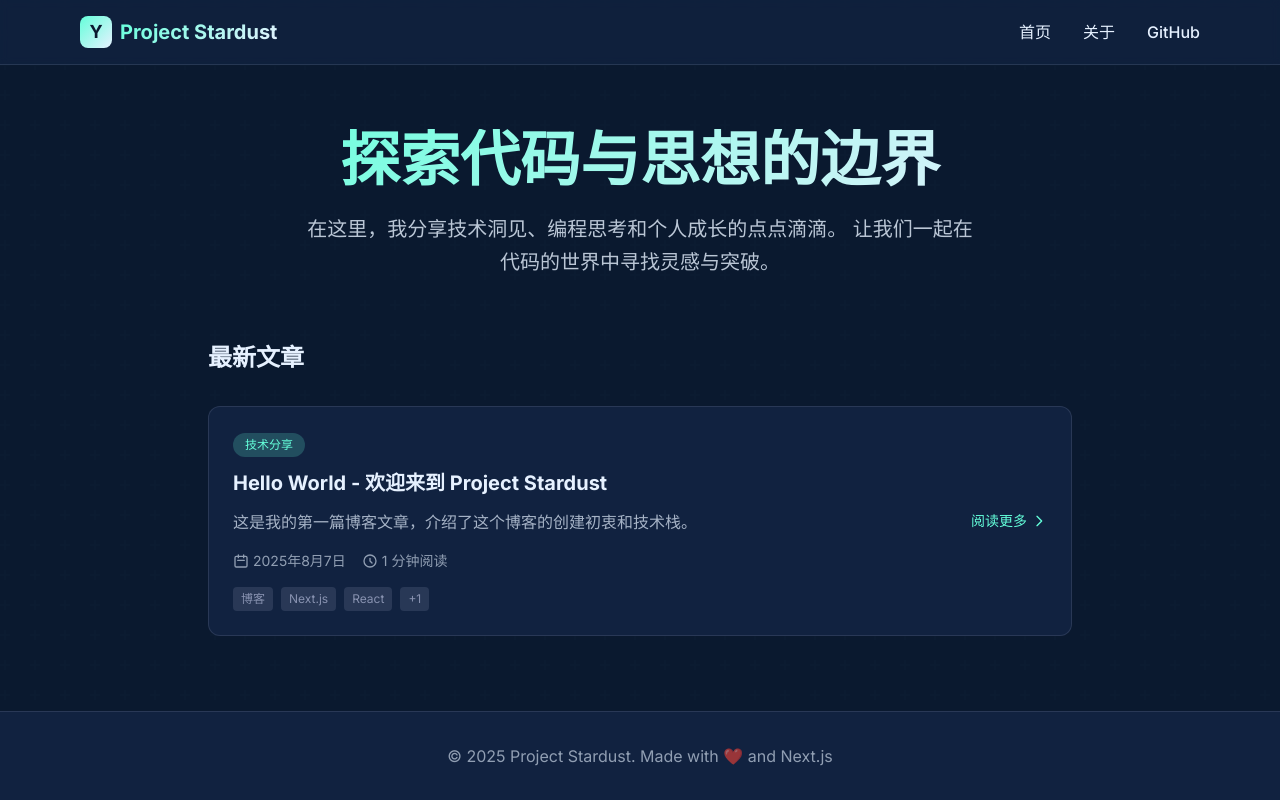
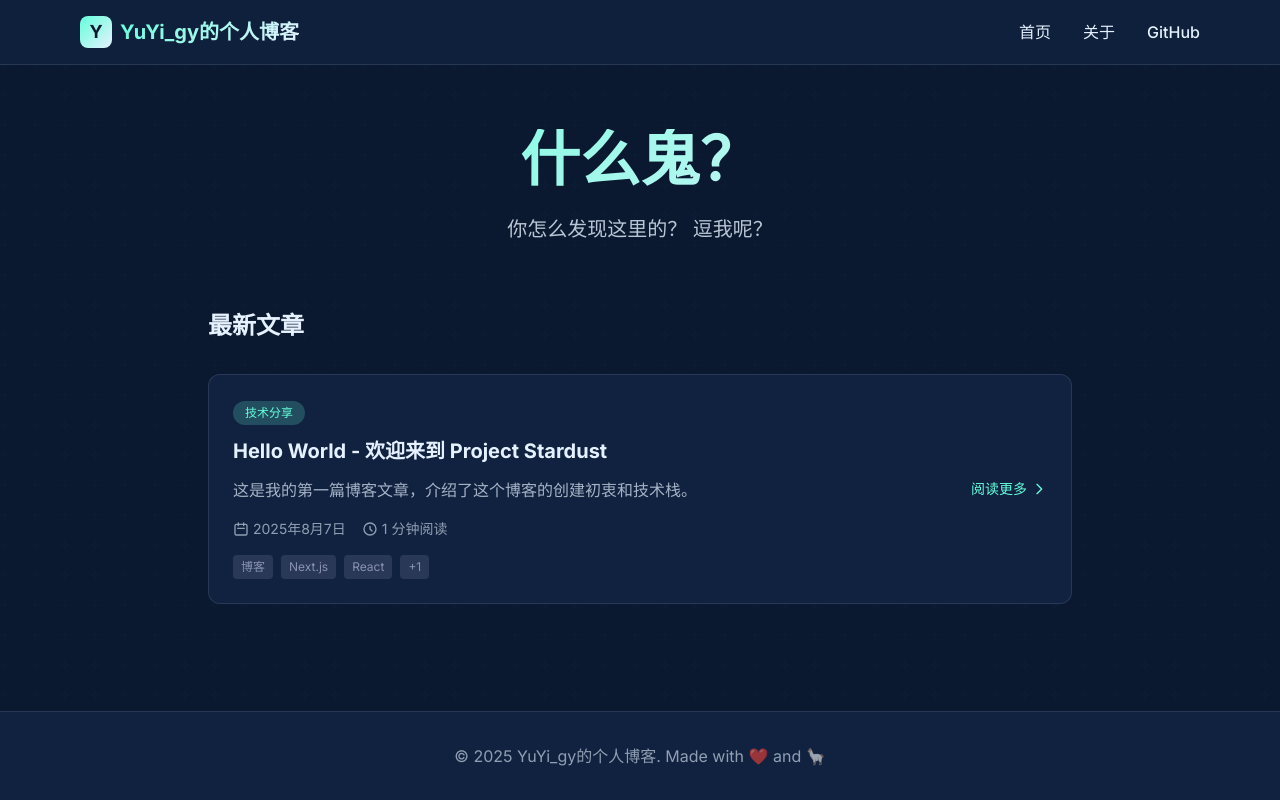
Before and after one commit to YuYigy/yuyigy.github.io, a Next.js app: page / in a window 1280 px wide. Built offline with nearby package versions, Linux system fonts and the light colour scheme.

Commit message:
feat: Install lucide-react and update blog content

```diff
--- a/app/layout.tsx
+++ b/app/layout.tsx
@@ -16,23 +16,23 @@ const exo2 = Exo_2({
 })
 
 export const metadata: Metadata = {
-  title: 'Project Stardust - 探索代码与思想的边界',
-  description: '个人知识与洞见博客，分享技术文章、思考笔记和学习资源。',
-  keywords: ['技术博客', '前端开发', 'React', 'Next.js', 'TypeScript'],
+  title: 'YuYi_gy的个人博客 - 其实是杂物间',
+  description: '啥都往里塞，前提是想起来了/憨笑',
+  keywords: ['个人博客', '学习分享', '杂物间', '羊驼'],
   authors: [{ name: 'yuyigy' }],
   creator: 'yuyigy',
   openGraph: {
-    title: 'Project Stardust - 探索代码与思想的边界',
-    description: '个人知识与洞见博客，分享技术文章、思考笔记和学习资源。',
+    title: 'YuYi_gy的个人博客 - 其实是杂物间',
+    description: '啥都往里塞，前提是想起来了/憨笑',
     url: 'https://yuyigy.github.io',
-    siteName: 'Project Stardust',
+    siteName: 'YuYi_gy的个人博客',
     locale: 'zh_CN',
     type: 'website',
   },
   twitter: {
     card: 'summary_large_image',
-    title: 'Project Stardust - 探索代码与思想的边界',
-    description: '个人知识与洞见博客，分享技术文章、思考笔记和学习资源。',
+    title: 'YuYi_gy的个人博客 - 其实是杂物间',
+    description: '啥都往里塞，前提是想起来了/憨笑',
   },
   robots: {
     index: true,
@@ -63,7 +63,7 @@ export default function RootLayout({
           <footer className="bg-dark-slate border-t border-slate-gray/20 py-8">
             <div className="max-w-4xl mx-auto px-4 text-center">
               <p className="text-soft-white/60">
-                © {new Date().getFullYear()} Project Stardust. Made with ❤️ and Next.js
+                © {new Date().getFullYear()} YuYi_gy的个人博客. Made with ❤️ and 🦙
               </p>
             </div>
           </footer>
--- a/app/page.tsx
+++ b/app/page.tsx
@@ -10,11 +10,11 @@ export default async function HomePage() {
       {/* Hero Section */}
       <div className="text-center mb-16">
         <h1 className="text-4xl md:text-6xl font-title font-bold text-gradient mb-6">
-          探索代码与思想的边界
+          什么鬼？
         </h1>
         <p className="text-xl text-soft-white/80 max-w-2xl mx-auto leading-relaxed">
-          在这里，我分享技术洞见、编程思考和个人成长的点点滴滴。
-          让我们一起在代码的世界中寻找灵感与突破。
+          你怎么发现这里的？
+          逗我呢？
         </p>
       </div>
 
--- a/package.json
+++ b/package.json
@@ -13,6 +13,7 @@
   "dependencies": {
     "clsx": "^2.1.1",
     "gray-matter": "^4.0.3",
+    "lucide-react": "^0.536.0",
     "next": "14.0.4",
     "react": "^18",
     "react-dom": "^18",
--- a/src/components/Header.tsx
+++ b/src/components/Header.tsx
@@ -11,7 +11,7 @@ export default function Header() {
               <span className="text-space-blue font-title font-bold text-lg">Y</span>
             </div>
             <span className="font-title font-bold text-xl text-gradient">
-              Project Stardust
+              YuYi_gy的个人博客
             </span>
           </Link>
 
```
Also changed, not shown: 1 other file (tests, documents, lock files or other folders).
